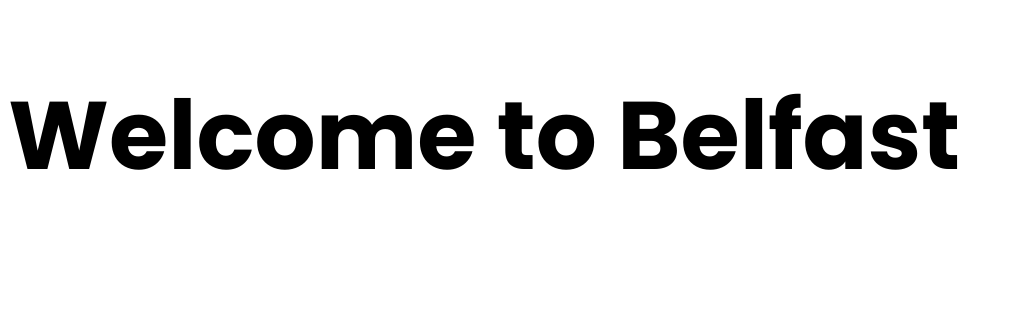
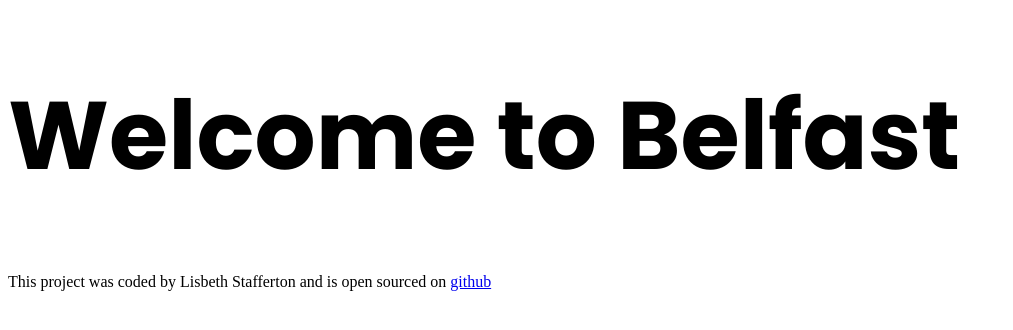
Before and after one commit to lisbethS4W0art9studio/travel-project, a plain HTML site: page index.html in a window 1280 px wide. Shown: the whole page, without its empty margins (0-1013 px from the left). Drawn offline with Linux system fonts and the light colour scheme.

Commit message:
Added a link to the GitHub respository

```diff
--- a/index.html
+++ b/index.html
@@ -15,6 +15,9 @@
 
 <body>
   <h1>Welcome to Belfast</h1>
+
+  <footer>This project was coded by Lisbeth Stafferton and is open sourced on <a
+      href="https://github.com/lisbethS4W0art9studio/travel-project" target="_blank">github</a></footer>
 </body>
 
 </html>
```
Lines whose indentation alone changed are shown as unchanged.
